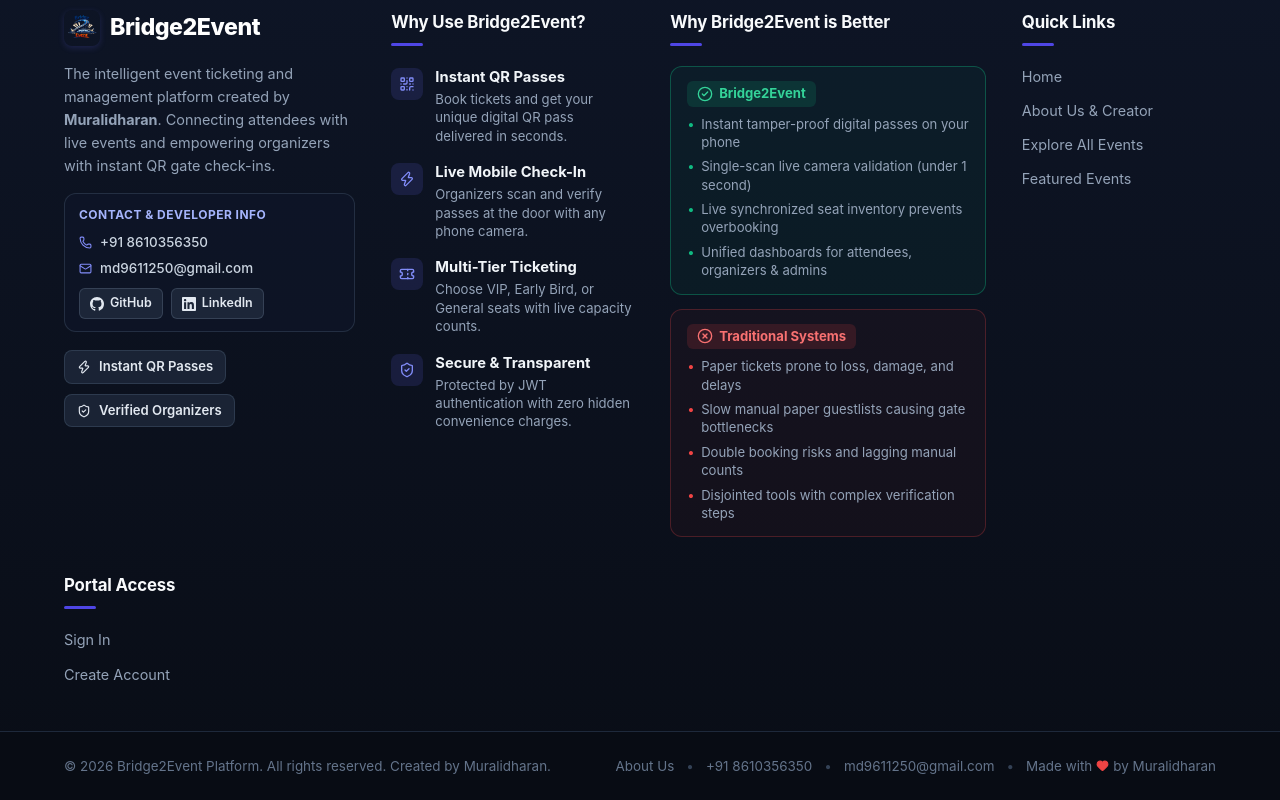
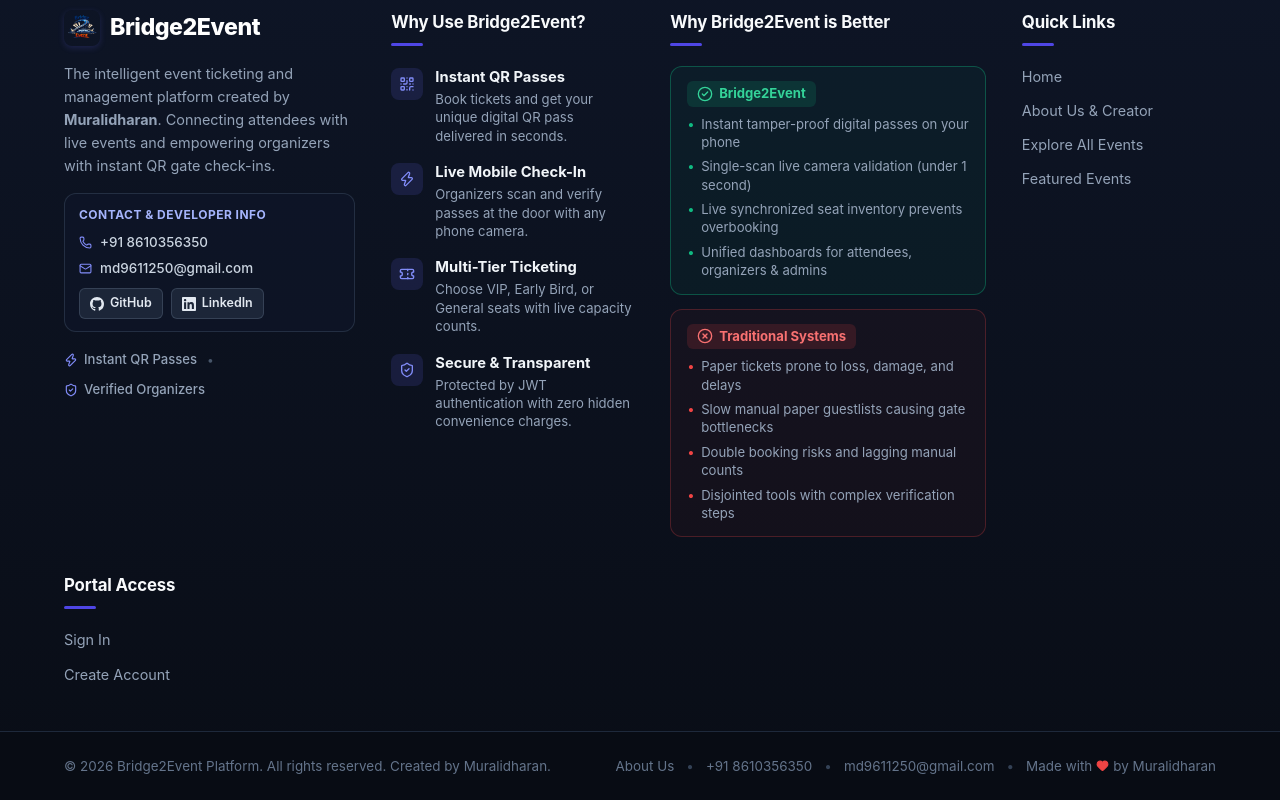
Before and after one commit to Muralidharan005/bridge2event-frontend, a React (Vite) app: page / in a window 1280 px wide. Shown: the part 2421-3221 px from the top of the page. Built offline with nearby package versions, Linux system fonts and the light colour scheme; no server answers.

Commit message:
style: change footer QR and Verified Organizers from button-like pills to clean trust highlights

```diff
--- a/src/components/Footer.css
+++ b/src/components/Footer.css
@@ -211,24 +211,30 @@
   transform: translateY(-1px);
 }
 
-.footer-badges {
+.footer-trust-highlights {
   display: flex;
-  flex-direction: column;
+  align-items: center;
   gap: 10px;
+  flex-wrap: wrap;
+  margin-top: 14px;
 }
 
-.footer-feature-pill {
+.footer-trust-item {
   display: inline-flex;
   align-items: center;
-  gap: 8px;
-  background: rgba(30, 41, 59, 0.8);
-  border: 1px solid rgba(51, 65, 85, 0.8);
-  color: #e2e8f0;
-  padding: 6px 12px;
-  border-radius: 8px;
+  gap: 6px;
   font-size: 0.82rem;
-  font-weight: 600;
-  width: fit-content;
+  font-weight: 500;
+  color: #94a3b8;
+}
+
+.footer-trust-item .trust-icon {
+  color: #818cf8;
+}
+
+.trust-dot {
+  color: #475569;
+  font-size: 0.75rem;
 }
 
 /* Why Use List */
--- a/src/components/Footer.jsx
+++ b/src/components/Footer.jsx
@@ -110,12 +110,15 @@
             </div>
           </div>
 
-          <div className="footer-badges">
-            <span className="footer-feature-pill">
-              <Zap size={14} /> Instant QR Passes
+          <div className="footer-trust-highlights">
+            <span className="footer-trust-item">
+              <Zap size={14} className="trust-icon" />
+              <span>Instant QR Passes</span>
             </span>
-            <span className="footer-feature-pill">
-              <ShieldCheck size={14} /> Verified Organizers
+            <span className="trust-dot">•</span>
+            <span className="footer-trust-item">
+              <ShieldCheck size={14} className="trust-icon" />
+              <span>Verified Organizers</span>
             </span>
           </div>
         </div>
```
